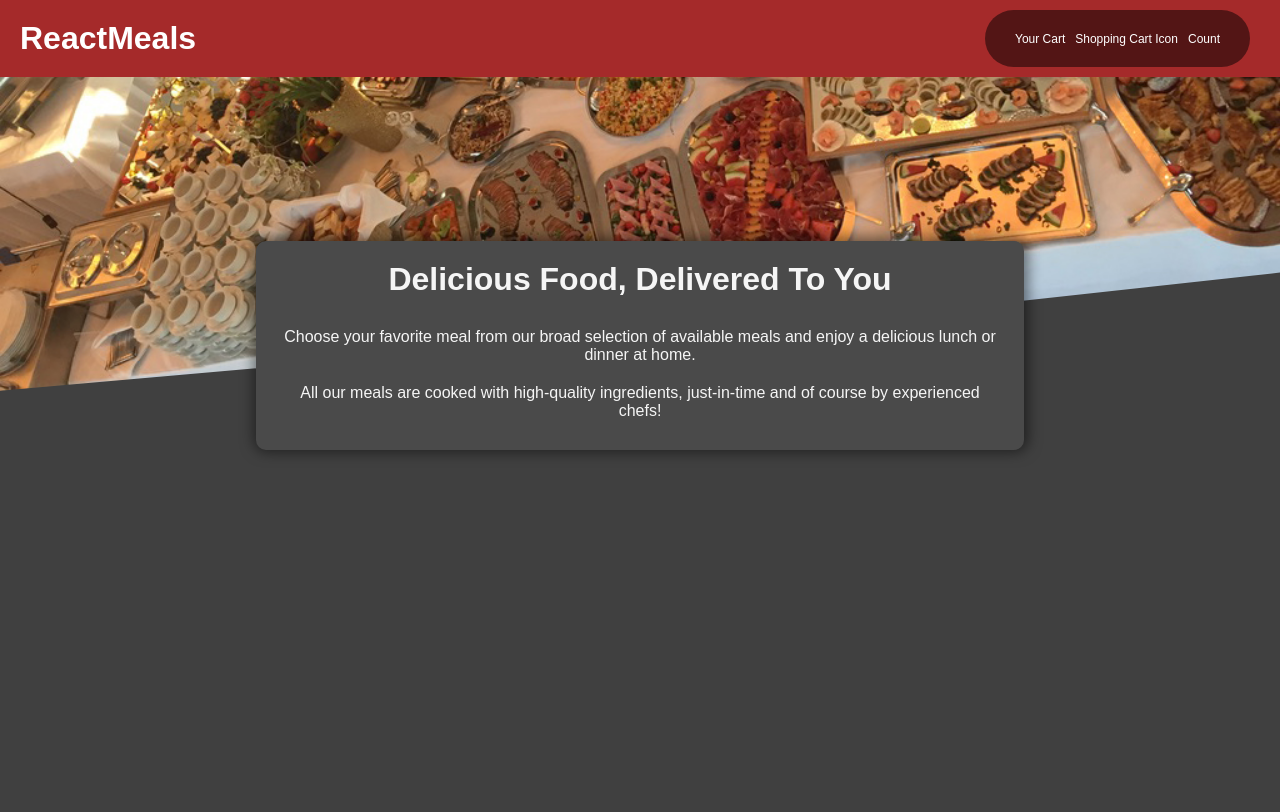
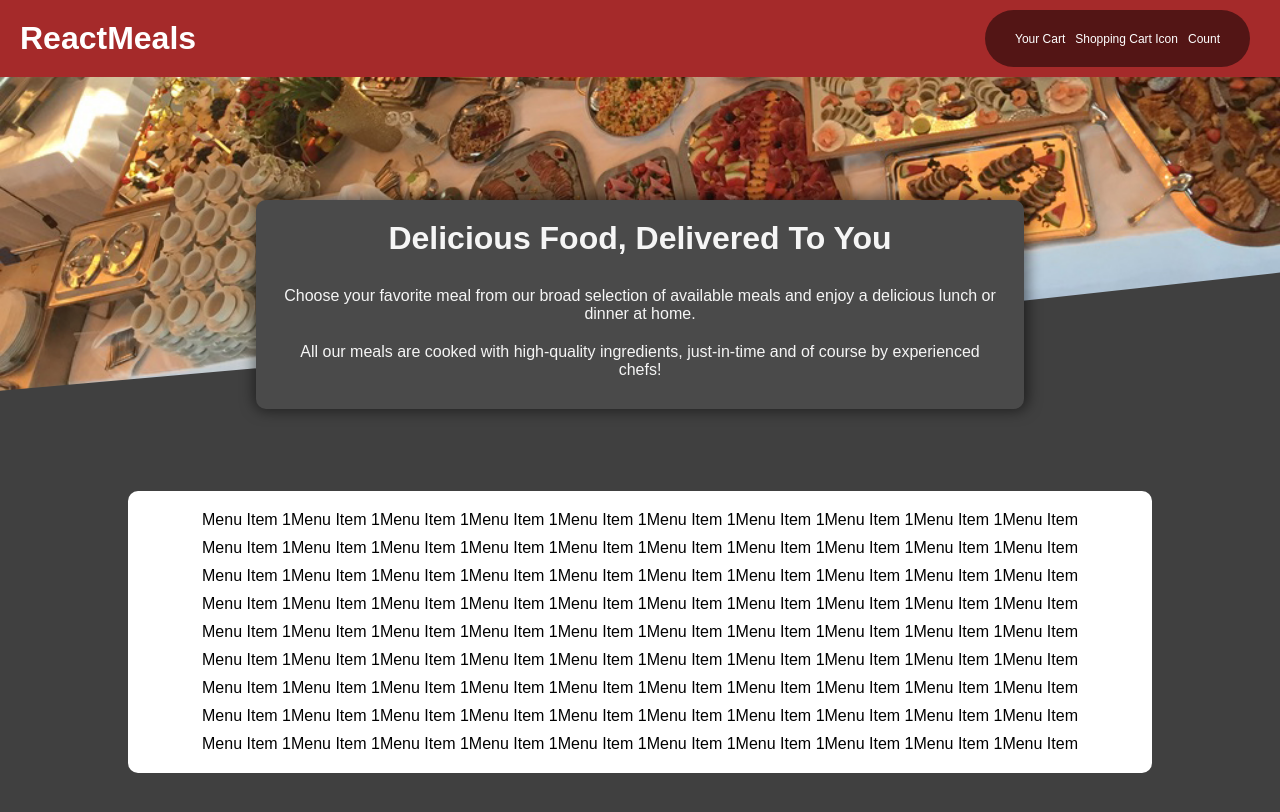
Before and after one commit to KZdesigns/orderApp, a React (Create React App) app: page / in a window 1280 px wide. Shown: the top 812 px of the page. Built offline with nearby package versions, Linux system fonts and the light colour scheme.

Commit message:
Menu component created

```diff
--- a/src/App.js
+++ b/src/App.js
@@ -2,6 +2,7 @@ import React from "react";
 import Navigation from "./components/Navigation/Navigation";
 import Jumbotron from "./components/Jumbotron/Jumbotron";
 import HeaderCard from "./components/HeaderCard/HeaderCard";
+import Menu from "./components/Menu/Menu";
 
 function App() {
   return (
@@ -9,6 +10,7 @@ function App() {
       <Navigation />
       <Jumbotron />
       <HeaderCard />
+      <Menu />
     </React.Fragment>
   );
 }
--- a/src/components/HeaderCard/HeaderCard.module.css
+++ b/src/components/HeaderCard/HeaderCard.module.css
@@ -5,8 +5,8 @@
     align-items: center;
     gap: 20px;
     width: 60%;
-    position: relative;
-    top: -350px;
+    position: absolute;
+    top: 200px;
     left: 20%;
     background-color: rgb(74, 74, 74);
     border-radius: 10px;
--- /dev/null
+++ b/src/components/Menu/Menu.js
@@ -0,0 +1,47 @@
+import React from "react";
+import classes from "./Menu.module.css";
+
+const Menu = () => {
+  return (
+    <div className={classes.container}>
+      <div>
+        Menu Item 1Menu Item 1Menu Item 1Menu Item 1Menu Item 1Menu Item 1Menu
+        Item 1Menu Item 1Menu Item 1Menu Item
+      </div>
+      <div>
+        Menu Item 1Menu Item 1Menu Item 1Menu Item 1Menu Item 1Menu Item 1Menu
+        Item 1Menu Item 1Menu Item 1Menu Item
+      </div>
+      <div>
+        Menu Item 1Menu Item 1Menu Item 1Menu Item 1Menu Item 1Menu Item 1Menu
+        Item 1Menu Item 1Menu Item 1Menu Item
+      </div>
+      <div>
+        Menu Item 1Menu Item 1Menu Item 1Menu Item 1Menu Item 1Menu Item 1Menu
+        Item 1Menu Item 1Menu Item 1Menu Item
+      </div>
+      <div>
+        Menu Item 1Menu Item 1Menu Item 1Menu Item 1Menu Item 1Menu Item 1Menu
+        Item 1Menu Item 1Menu Item 1Menu Item
+      </div>
+      <div>
+        Menu Item 1Menu Item 1Menu Item 1Menu Item 1Menu Item 1Menu Item 1Menu
+        Item 1Menu Item 1Menu Item 1Menu Item
+      </div>
+      <div>
+        Menu Item 1Menu Item 1Menu Item 1Menu Item 1Menu Item 1Menu Item 1Menu
+        Item 1Menu Item 1Menu Item 1Menu Item
+      </div>
+      <div>
+        Menu Item 1Menu Item 1Menu Item 1Menu Item 1Menu Item 1Menu Item 1Menu
+        Item 1Menu Item 1Menu Item 1Menu Item
+      </div>
+      <div>
+        Menu Item 1Menu Item 1Menu Item 1Menu Item 1Menu Item 1Menu Item 1Menu
+        Item 1Menu Item 1Menu Item 1Menu Item
+      </div>
+    </div>
+  );
+};
+
+export default Menu;
--- /dev/null
+++ b/src/components/Menu/Menu.module.css
@@ -0,0 +1,14 @@
+.container {
+    position: relative;
+    top: -100px;
+    left: 10%;
+    width: 80%;
+    height: auto;
+    display: flex;
+    flex-direction: column;
+    align-items: center;
+    background-color: white;
+    border-radius: 10px;
+    padding: 20px;
+    gap: 10px;
+}
```
